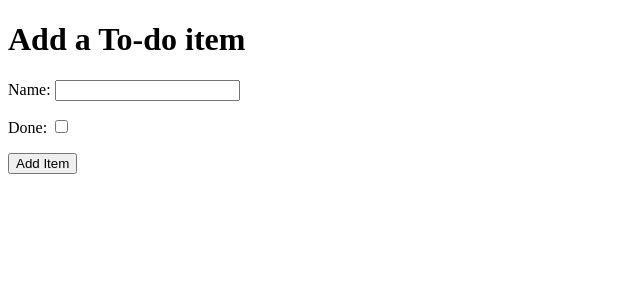
After one commit to kateuj/hello-django, a Django app: page /add in a window 1280 px wide. The commit adds this page. Shown: the top 300 px of the page, without its empty margins (0-640 px from the left). Run offline with Django 3.2, Linux system fonts and the light colour scheme.

Commit message:
add to do items page and view

```diff
--- a/django_todo/urls.py
+++ b/django_todo/urls.py
@@ -15,9 +15,10 @@ Including another URLconf
 """
 from django.contrib import admin
 from django.urls import path
-from todo.views import get_todo_list
+from todo.views import get_todo_list, add_item
 
 urlpatterns = [
     path('admin/', admin.site.urls),
-    path('', get_todo_list, name='get_todo_list')
+    path('', get_todo_list, name='get_todo_list'),
+    path('add', add_item, name='add')
 ]
--- a/todo/models.py
+++ b/todo/models.py
@@ -1,6 +1,8 @@
 from django.db import models
 
 # Create your models here.
+
+
 class Item(models.Model):
     name = models.CharField(max_length=50, null=False, blank=False)
     done = models.BooleanField(null=False, blank=False, default=False)
--- /dev/null
+++ b/todo/templates/todo/add_item.html
@@ -0,0 +1,31 @@
+<!DOCTYPE html>
+<html lang="en">
+<head>
+    <meta charset="UTF-8">
+    <meta name="viewport" content="width=device-width, initial-scale=1.0">
+    <title>Document</title>
+</head>
+<body>
+    <h1>Add a To-do item</h1>
+    <form method="POST" action="add">
+        {% csrf_token %}
+        <div>
+            <p>
+                <label for="id_name">Name: </label>
+                <input type="text" id="id_name" name="item_name" />
+            </p>
+        </div>
+        <div>
+            <p>
+                <label for="id_done">Done: </label>
+                <input type="checkbox" id="id_done" name="done" />
+            </p>
+        </div>
+        <div>
+            <p>
+                <button type="submit">Add Item</button>
+            </p>
+        </div>
+    </form>
+</body>
+</html>
--- a/todo/views.py
+++ b/todo/views.py
@@ -1,5 +1,21 @@
-from django.shortcuts import render
+from django.shortcuts import render, redirect
+from .models import Item
 
 # Create your views here.
+
+
 def get_todo_list(request):
-    return render(request, 'todo/todo_list.html')
+    items = Item.objects.all()
+    context = {
+        'items': items
+    }
+    return render(request, 'todo/todo_list.html', context)
+
+def add_item(request):
+    if request.method == 'POST':
+        name = request.POST.get('item_name')
+        done = 'done' in request.POST
+        Item.objects.create(name=name, done=done)
+
+        return redirect('get_todo_list')
+    return render(request, 'todo/add_item.html')
```
Also changed, not shown: todo/templates/todo/todo_list.html (+14 -0 lines), db.sqlite3.
